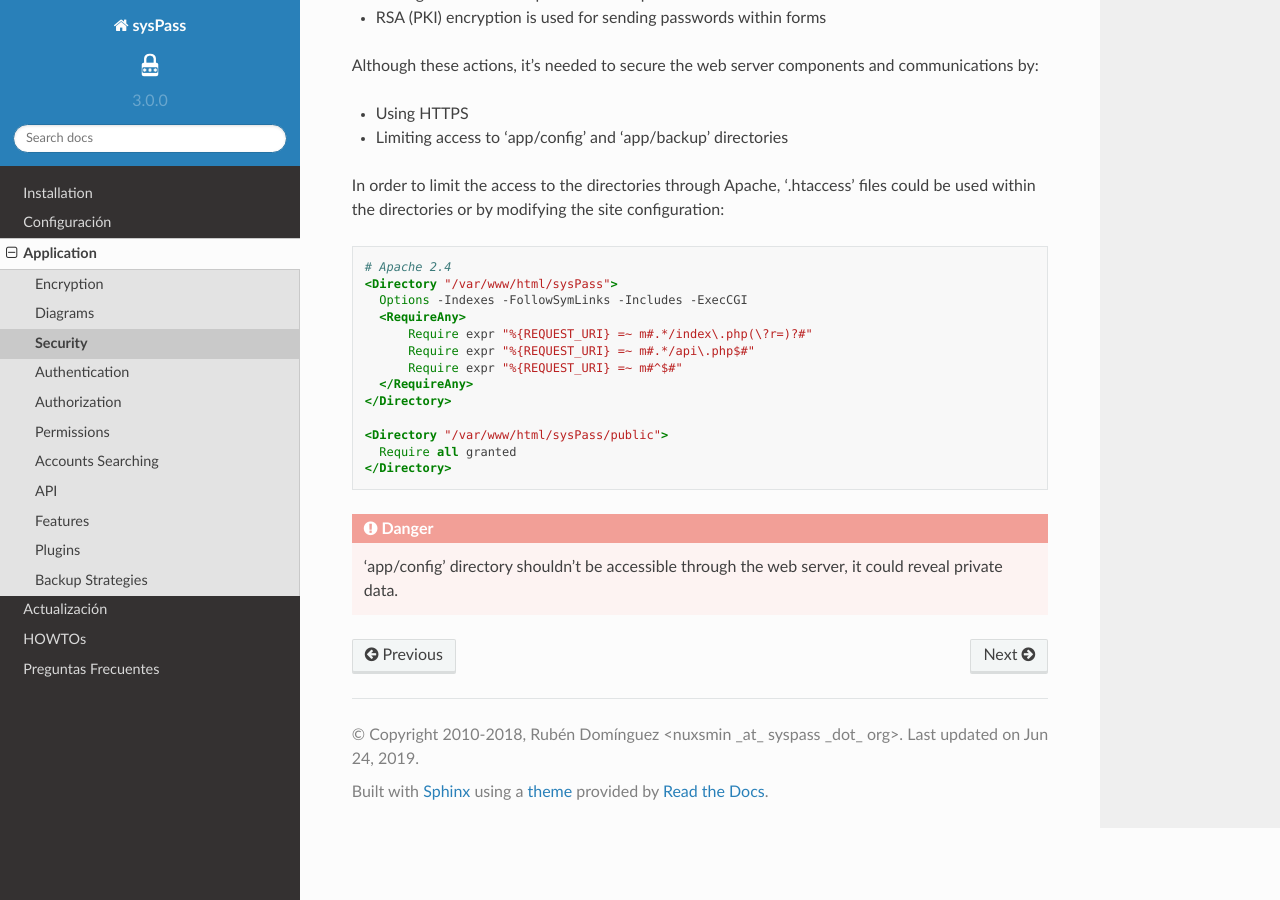
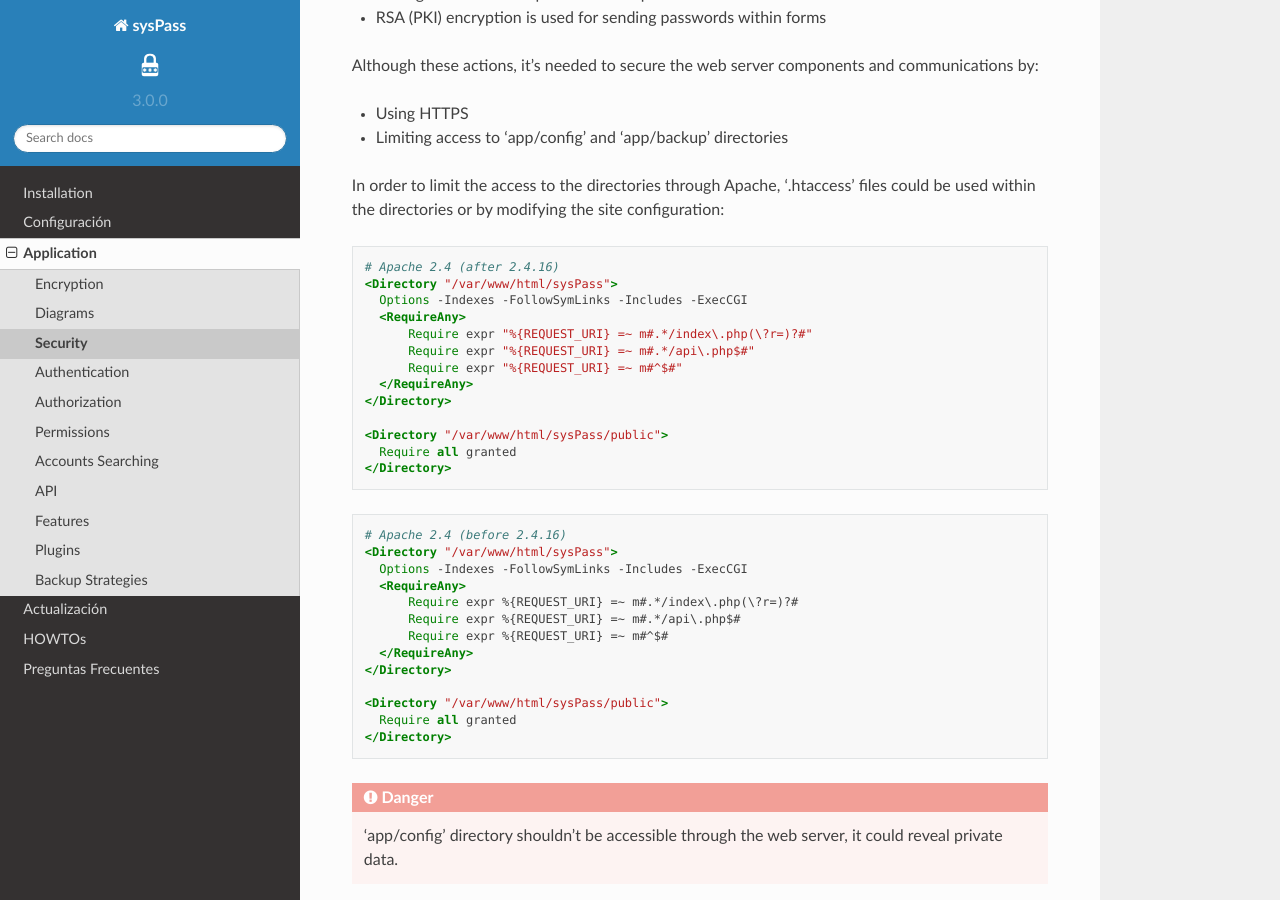
Before and after one commit to sysPass/sysPass-doc, a Sphinx documentation site: the page built from docs/source/application/security.rst, in a window 1280 px wide and 900 px high, scrolled down 322 px. Built offline with Sphinx 7.4.7 and the Read the Docs theme 2.0.0, drawn with Linux system fonts in a browser that asks for light colours.

Commit message:
Update security.rst
With regular centOS 7.6 (1819) Apache 2.4.6 is installed by default.
If you use the given Expression startup of apache fails with the following error:
"Cannot parse expression in require line: syntax error, unexpected $end"

As stated in the apache docs, before 2.4.16 you need to omit the double quotes.
https://httpd.apache.org/docs/2.4/mod/mod_authz_core.html#reqexpr
"The syntax is described in the ap_expr documentation. Before httpd 2.4.16, the surrounding double-quotes MUST be omitted."

```diff
--- a/docs/source/application/security.rst
+++ b/docs/source/application/security.rst
@@ -18,7 +18,7 @@ In order to limit the access to the directories through Apache, '.htaccess' file
 
 .. code:: Apache
 
-  # Apache 2.4
+  # Apache 2.4 (after 2.4.16)
   <Directory "/var/www/html/sysPass">
     Options -Indexes -FollowSymLinks -Includes -ExecCGI
     <RequireAny>
@@ -32,5 +32,22 @@ In order to limit the access to the directories through Apache, '.htaccess' file
     Require all granted
   </Directory>
 
+.. code:: Apache
+
+  # Apache 2.4 (before 2.4.16)
+  <Directory "/var/www/html/sysPass">
+    Options -Indexes -FollowSymLinks -Includes -ExecCGI
+    <RequireAny>
+        Require expr %{REQUEST_URI} =~ m#.*/index\.php(\?r=)?#
+        Require expr %{REQUEST_URI} =~ m#.*/api\.php$#
+        Require expr %{REQUEST_URI} =~ m#^$#
+    </RequireAny>
+  </Directory>
+
+  <Directory "/var/www/html/sysPass/public">
+    Require all granted
+  </Directory>
+
+
 .. danger::
   'app/config' directory shouldn't be accessible through the web server, it could reveal private data.
```
